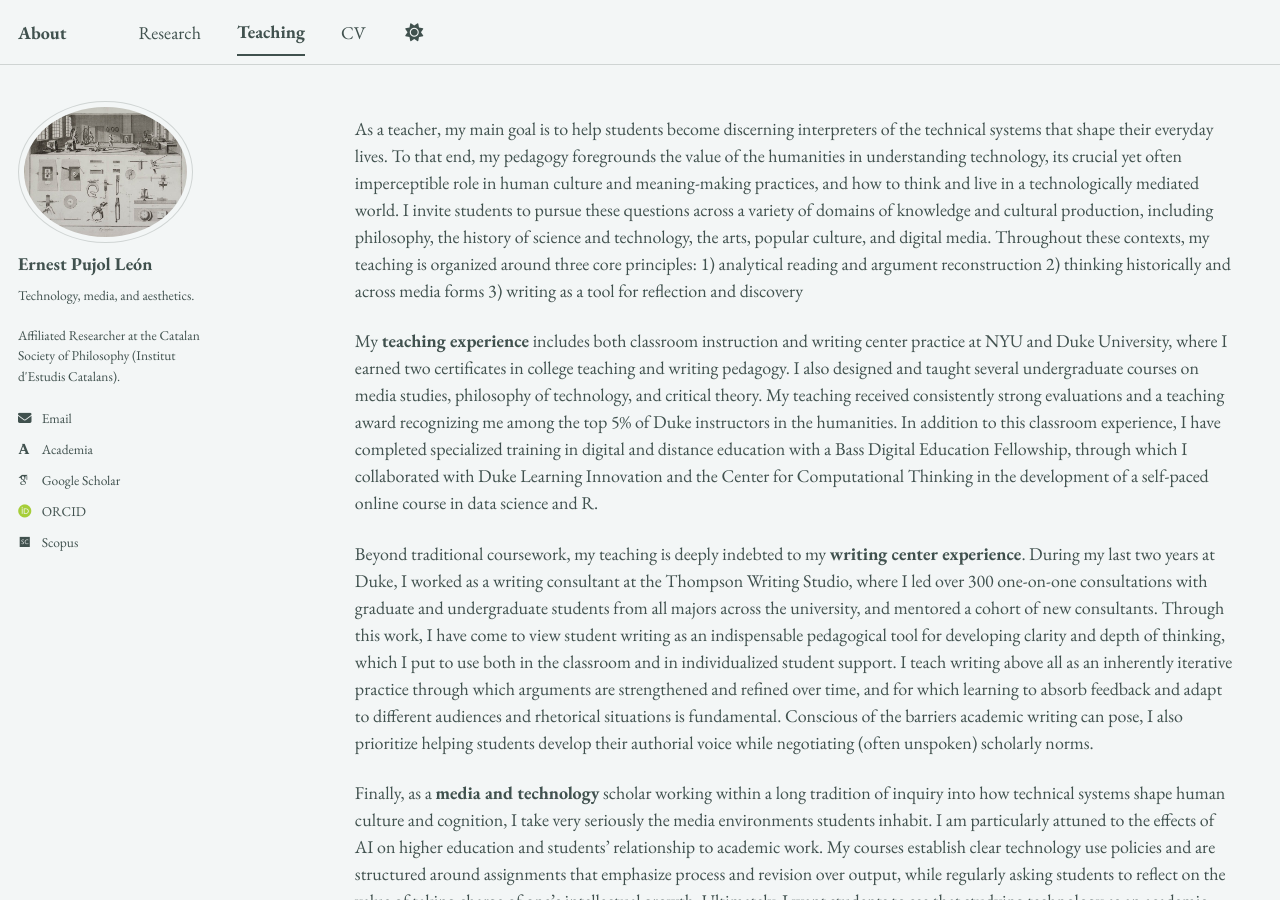
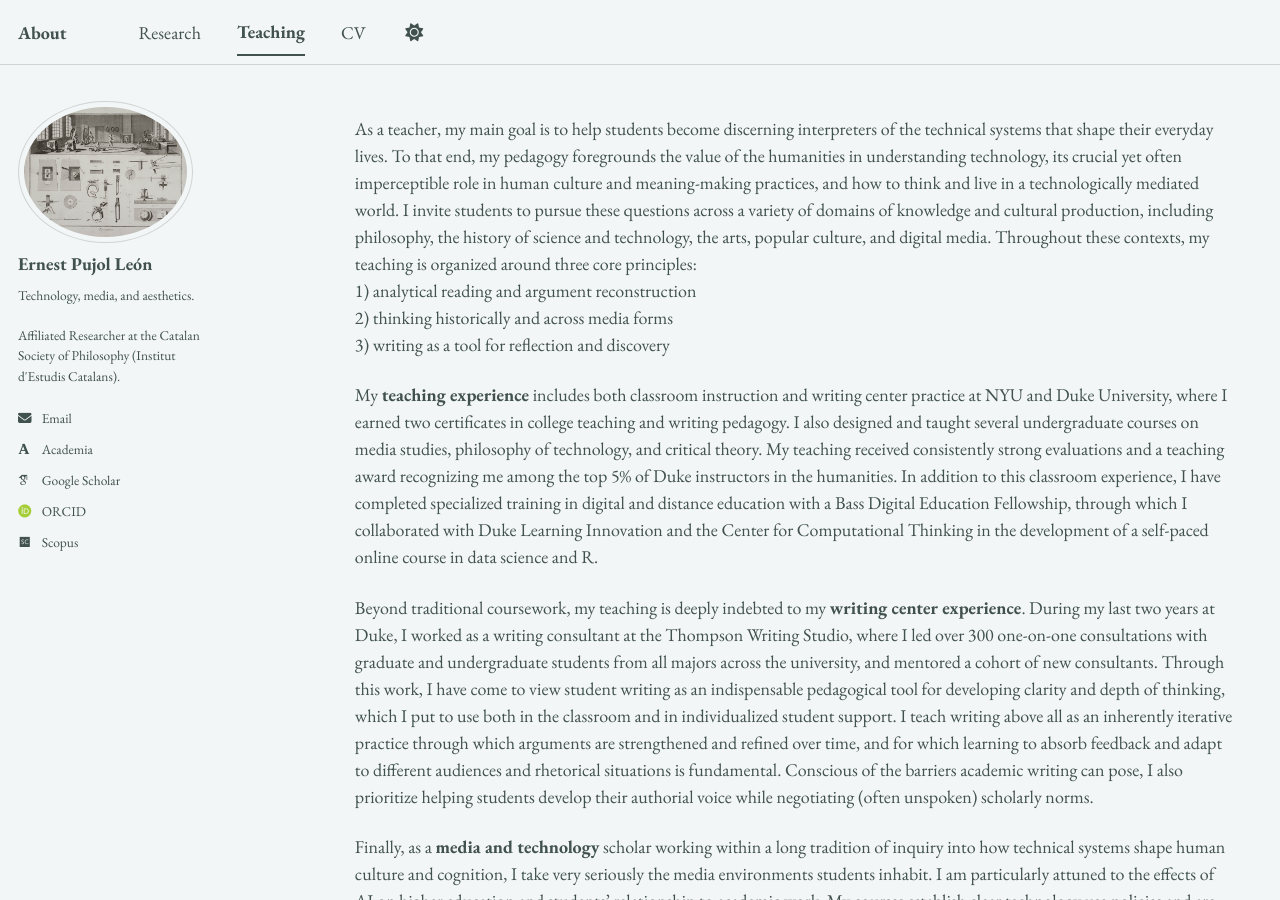
Before and after one commit to epujol90/epujol90.github.io, a Jekyll site: the page built from _pages/teaching.md, in a window 1280 px wide and 900 px high. Built offline with Jekyll 4.4.1, drawn with Linux system fonts in a browser that asks for light colours; some web fonts are replaced; a script bundle is joined from its source files by our own code; library files that are not in the unit come from our copies.

```diff
--- a/_pages/teaching.md
+++ b/_pages/teaching.md
@@ -5,10 +5,10 @@ permalink: /teaching/
 author_profile: true
 ---
 
-As a teacher, my main goal is to help students become discerning interpreters of the technical systems that shape their everyday lives. To that end, my pedagogy foregrounds the value of the humanities in understanding technology, its crucial yet often imperceptible role in human culture and meaning-making practices, and how to think and live in a technologically mediated world. I invite students to pursue these questions across a variety of domains of knowledge and cultural production, including philosophy, the history of science and technology, the arts, popular culture, and digital media. Throughout these contexts, my teaching is organized around three core principles:
-1) analytical reading and argument reconstruction
-2) thinking historically and across media forms
-3) writing as a tool for reflection and discovery
+As a teacher, my main goal is to help students become discerning interpreters of the technical systems that shape their everyday lives. To that end, my pedagogy foregrounds the value of the humanities in understanding technology, its crucial yet often imperceptible role in human culture and meaning-making practices, and how to think and live in a technologically mediated world. I invite students to pursue these questions across a variety of domains of knowledge and cultural production, including philosophy, the history of science and technology, the arts, popular culture, and digital media. Throughout these contexts, my teaching is organized around three core principles: <br>
+1) analytical reading and argument reconstruction<br>
+2) thinking historically and across media forms<br>
+3) writing as a tool for reflection and discovery<br>
 
 My **teaching experience** includes both classroom instruction and writing center practice at NYU and Duke University, where I earned two certificates in college teaching and writing pedagogy. I also designed and taught several undergraduate courses on media studies, philosophy of technology, and critical theory. My teaching received consistently strong evaluations and a teaching award recognizing me among the top 5% of Duke instructors in the humanities. In addition to this classroom experience, I have completed specialized training in digital and distance education with a Bass Digital Education Fellowship, through which I collaborated with Duke Learning Innovation and the Center for Computational Thinking in the development of a self-paced online course in data science and R.
 
```
